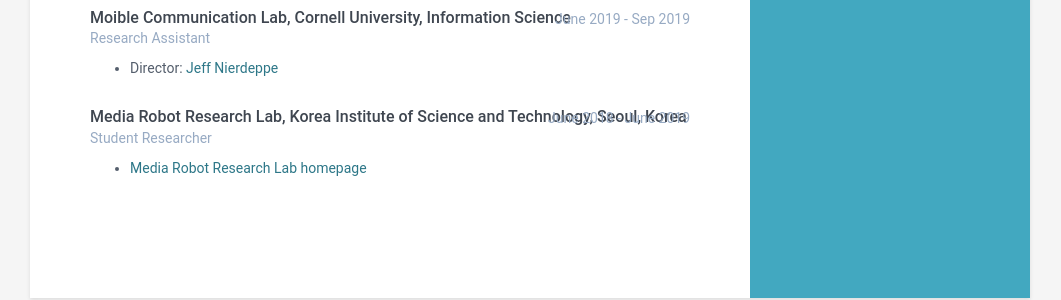
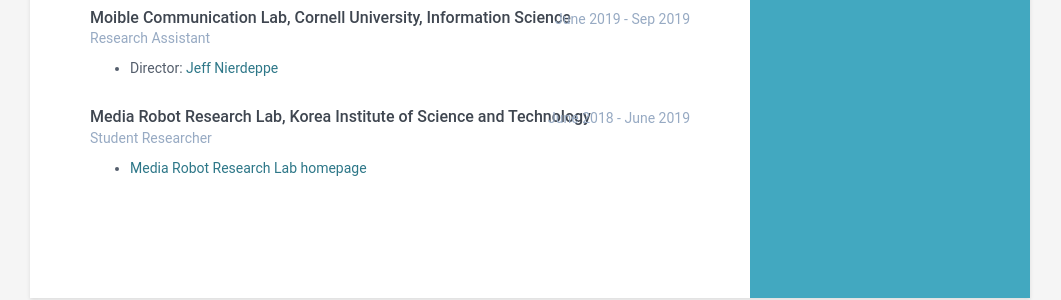
Before and after one commit to annesylee/annesylee.github.io, a Jekyll site: the page built from index.html, in a window 1280 px wide and 900 px high, scrolled down 1833 px. Shown: the part 520-820 px from the top of the window, without its empty margins (110-1171 px from the left). Built offline with Jekyll 4.4.1, drawn with Linux system fonts in a browser that asks for light colours.

Commit message:
Update data.yml

```diff
--- a/_data/data.yml
+++ b/_data/data.yml
@@ -125,7 +125,7 @@
       details: |
           - Director: [Jeff Nierdeppe](https://niederdeppe.comm.cornell.edu/)
 
-    - role: Media Robot Research Lab, Korea Institute of Science and Technology, Seoul, Korea
+    - role: Media Robot Research Lab, Korea Institute of Science and Technology
       time: June 2018 - June 2019
       company: Student Researcher
       details: |
```
